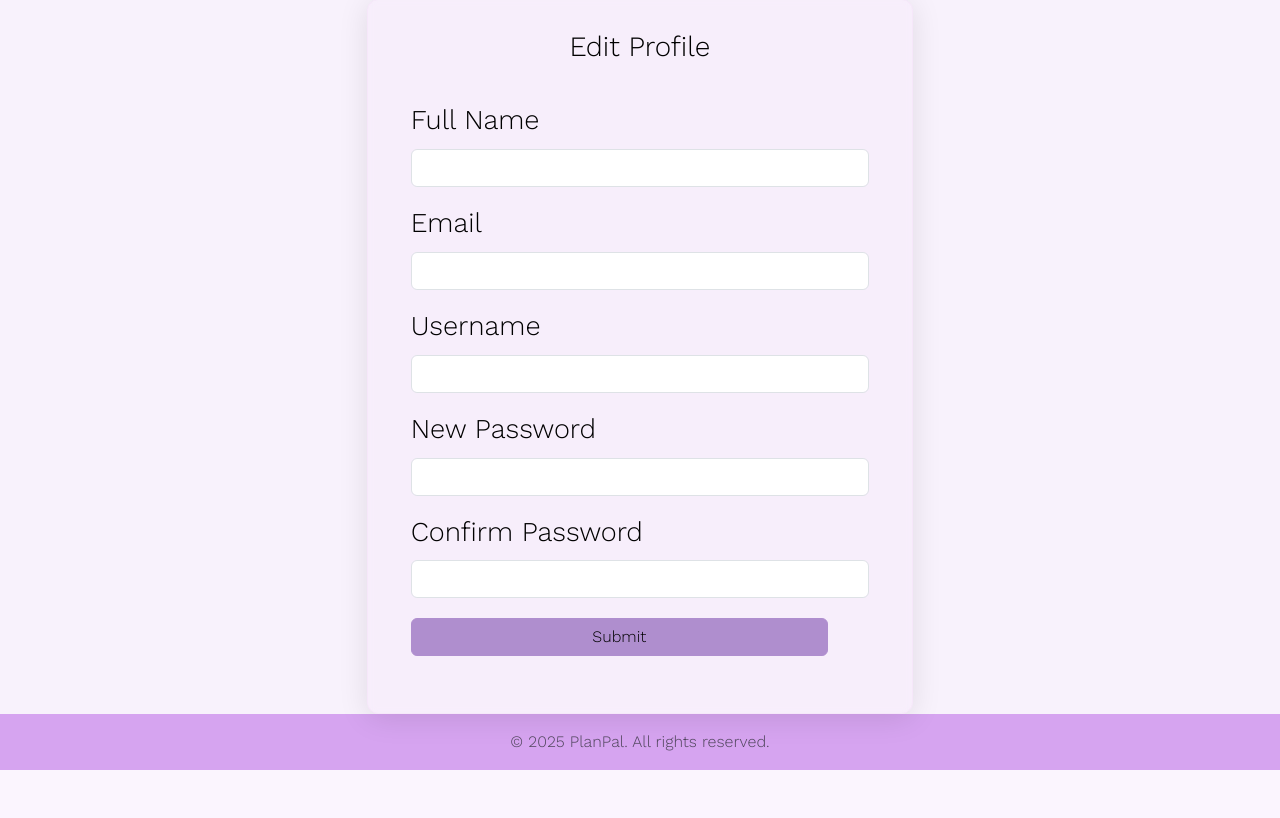
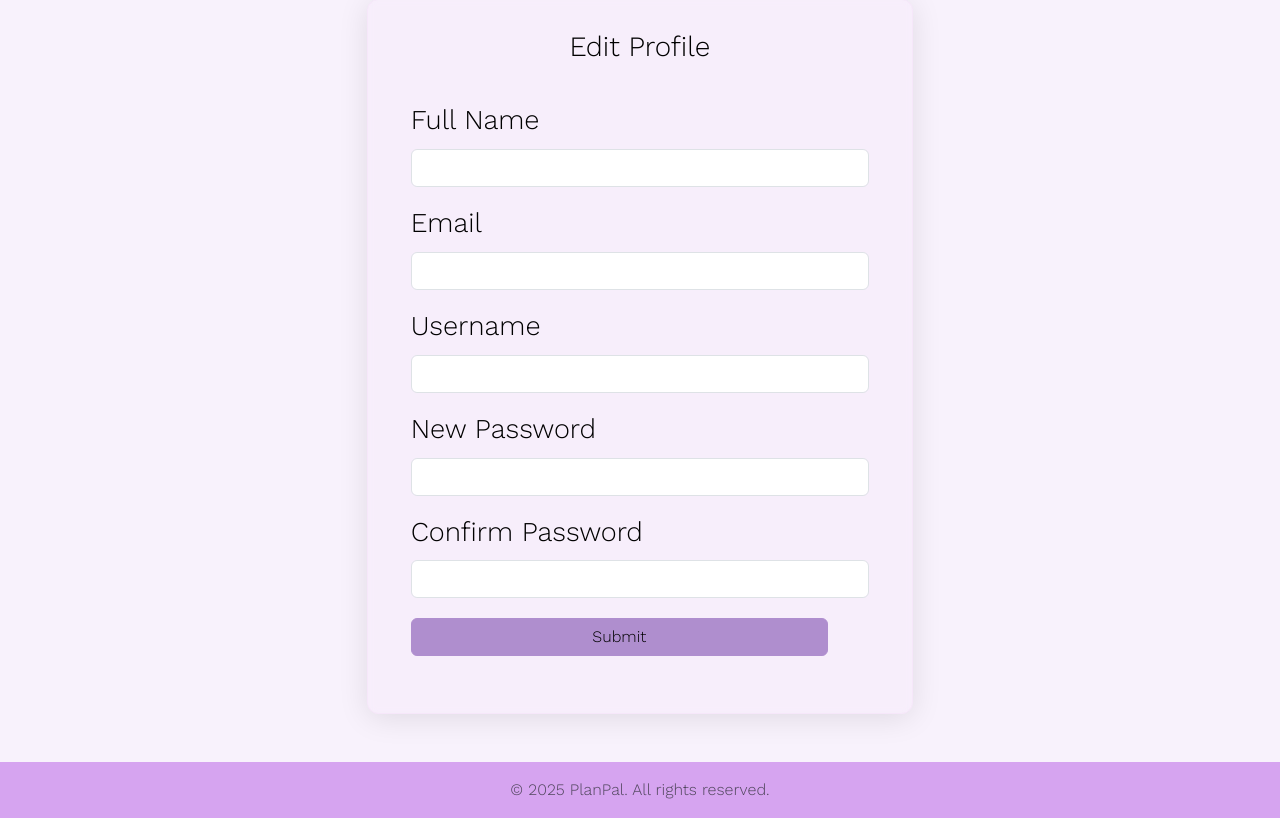
Before and after one commit to statshakya/todo-list, a PHP site: page /profile.php in a window 1280 px wide. Shown: the part 323-1141 px from the top of the page. Before the commit the page ends 1093 px from the top, so only its background shows below. Run offline with PHP 8.4, Linux system fonts and the light colour scheme; the visitor is signed in with stand-in values (Sample User, id 1); data comes from the database, SQL or seed files in the repository; some libraries are stand-ins or nearby versions.

Commit message:
Added gap between Profile form and Footer

```diff
--- a/config/database.php
+++ b/config/database.php
@@ -4,7 +4,7 @@ class Database
     private $host = "localhost";
     private $db_name = "todolist";
     private $username = "root";
-    private $password = "1234";
+    private $password = "";
     private $conn;
 
     public function connect()
--- a/profile.php
+++ b/profile.php
@@ -107,14 +107,14 @@ $currentUser = $user->getById($_SESSION['user_id']); // fetch current data
     background-color: #af8ece;
     color: black;
     border: 1px solid #af8ece;
-    width: 91%!important;
+    width: 91% !important;
 
 
   }
 
   .btn-lavender:hover {
     background-color: #efa5fdff;
-    width: 91%!important;
+    width: 91% !important;
   }
 
   .navbar-brand {
@@ -190,7 +190,7 @@ $currentUser = $user->getById($_SESSION['user_id']); // fetch current data
     <h2>Your Profile</h2>
   </div><b></b>
   <!-- #region -->
-  <div class="container mt-5">
+  <div class="container mt-5 mb-5">
     <div class="row justify-content-center">
       <div class="col-md-6">
         <div class="profile-card">
```
